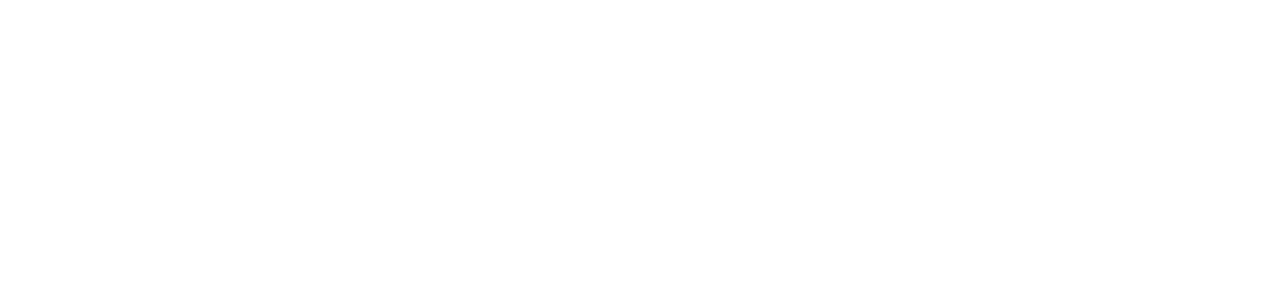
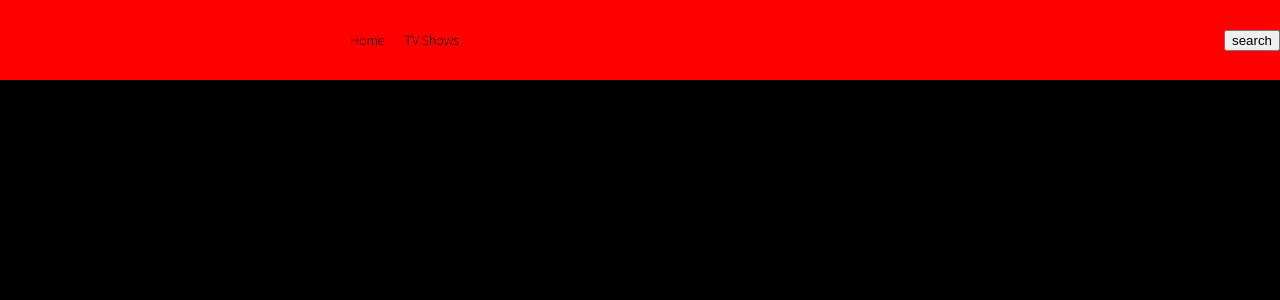
Before and after one commit to seokjuna/netflix-clone, a React (Create React App) app: page / in a window 1280 px wide. Shown: the top 300 px of the page. Built offline with nearby package versions, Linux system fonts and the light colour scheme.

Commit message:
7.1 Header part One

```diff
--- a/src/App.tsx
+++ b/src/App.tsx
@@ -1,6 +1,19 @@
+import { BrowserRouter as Router, Routes, Route } from "react-router-dom";
+import Header from "./Components/Header";
+import Home from "./Routes/Home";
+import Search from "./Routes/Search";
+import Tv from "./Routes/Tv";
+
 function App() {
   return (
-    null
+    <Router>
+      <Header />
+      <Routes>
+        <Route path="/" element={<Home />} />
+        <Route path="/tv" element={<Tv />} />
+        <Route path="/search" element={<Search />} />
+      </Routes>
+    </Router>
   );
 }
 
--- /dev/null
+++ b/src/Components/Header.tsx
@@ -0,0 +1,50 @@
+import styled from "styled-components";
+
+const Nav = styled.nav`
+    display: flex;
+    justify-content: space-between;
+    align-items: center;
+    position: fixed;
+    width: 100%;
+    top: 0;
+    background-color: red;
+    height: 80px;
+    font-size: 14px;
+`;
+
+const Col = styled.div`
+    display: flex;
+    align-items: center;
+`;
+
+const Logo = styled.svg`
+    margin-right: 50px;
+`;
+
+const Items = styled.ul`
+    display: flex;
+    align-items: center;
+`;
+
+const Item = styled.li`
+    margin-right: 20px;
+`;
+
+function Header() {
+    return (
+        <Nav>
+            <Col>
+                <Logo />
+                <Items>
+                    <Item>Home</Item>
+                    <Item>TV Shows</Item>
+                </Items>
+            </Col>
+            <Col>
+                <button>search</button>
+            </Col>
+        </Nav>
+    )
+}
+
+export default Header;
--- /dev/null
+++ b/src/Routes/Home.tsx
@@ -0,0 +1,8 @@
+function Home() {
+    return (
+        <div style={{ backgroundColor: "black", height: "200vh" }}>
+
+        </div>
+    )
+}
+export default Home;
--- /dev/null
+++ b/src/Routes/Search.tsx
@@ -0,0 +1,4 @@
+function Search() {
+    return null;
+}
+export default Search;
--- /dev/null
+++ b/src/Routes/Tv.tsx
@@ -0,0 +1,4 @@
+function Tv() {
+        return null;
+    }
+export default Tv;
```
